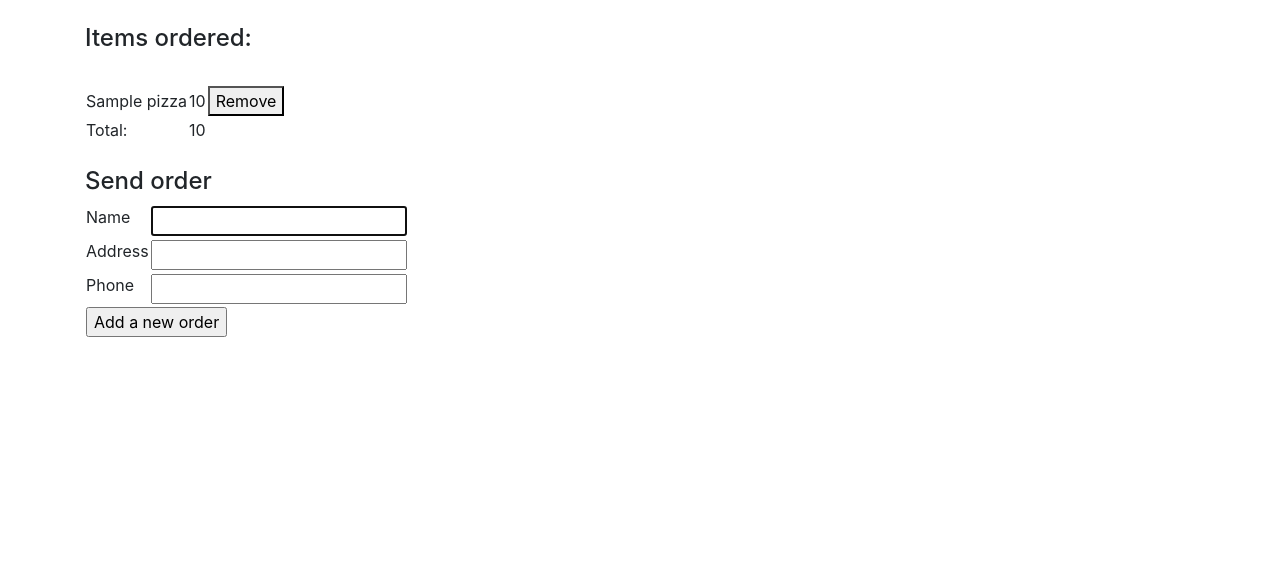
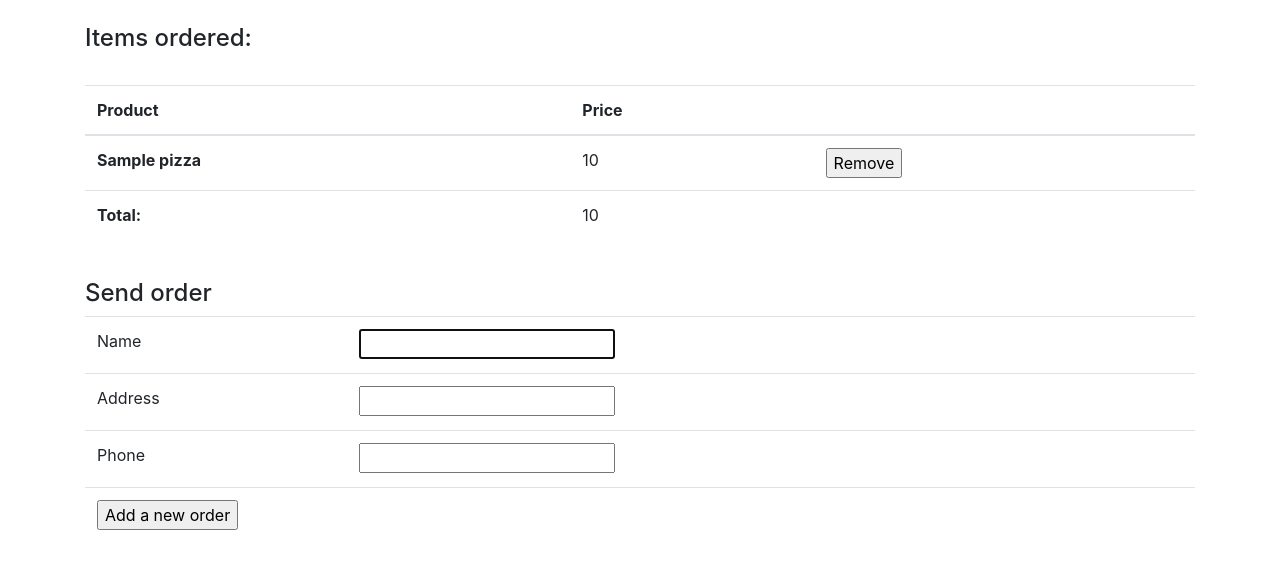
Before and after one commit to larenala/Pizzapalvelu, a Python web app: template application/templates/orders/new.html in a window 1280 px wide. Shown: the part 56-625 px from the top of the page. Run offline with Jinja, Linux system fonts and the light colour scheme; the template is opened without the code that fills it: most values are stand-ins (such as "Sample title", 1, 10 or a date in 2020); form fields are guessed from the names that the template uses; some libraries are stand-ins or nearby versions.

Commit message:
added bootstrap to table on new order page

```diff
--- a/application/templates/orders/new.html
+++ b/application/templates/orders/new.html
@@ -5,26 +5,34 @@
 
 
 <h4>Items ordered: </h4>
-<table>
-
+<table class="table">
+  <thead>
+      <th scope="col">Product</th>
+      <th scope="col">Price</th>
+      <th scope="col"></th>
+  </thead>
+  <tbody>
     {% for  pizza in pizzas %}
       <tr>
-        <td>{{ pizza.name }}</td>
+        <th scope="row">{{ pizza.name }}</th>
         <td>{{ pizza.price }}</td>
         <td>
-          <button><a href= {{ url_for('orderpizza_delete', order_id=order.id, pizza_id=pizza.id) }}>Remove</a></button>
+            <form method="POST" action="{{ url_for('orderpizza_delete', order_id=order.id, pizza_id=pizza.id) }}">
+                <input type="submit" value="Remove"/>
+              </form>
         </td>
-        </tr>
+      </tr>
     {% endfor %}
     </br>
     <tr>
-      <td>Total: </td>
-      <td>{{ order.price }}</td>
+      <th scope="row">Total: </th>
+      <td colspan="2">{{ order.price }}</td>
     </tr>
+  </tbody>
 </table></br>
 <form method="POST" action="{{ url_for('send_order', order_id=order.id) }}">
 <h4>Send order</h4>
-<table>
+<table class="table">
     <tr>
       <td>
 	{{ form.name.label }}
```
